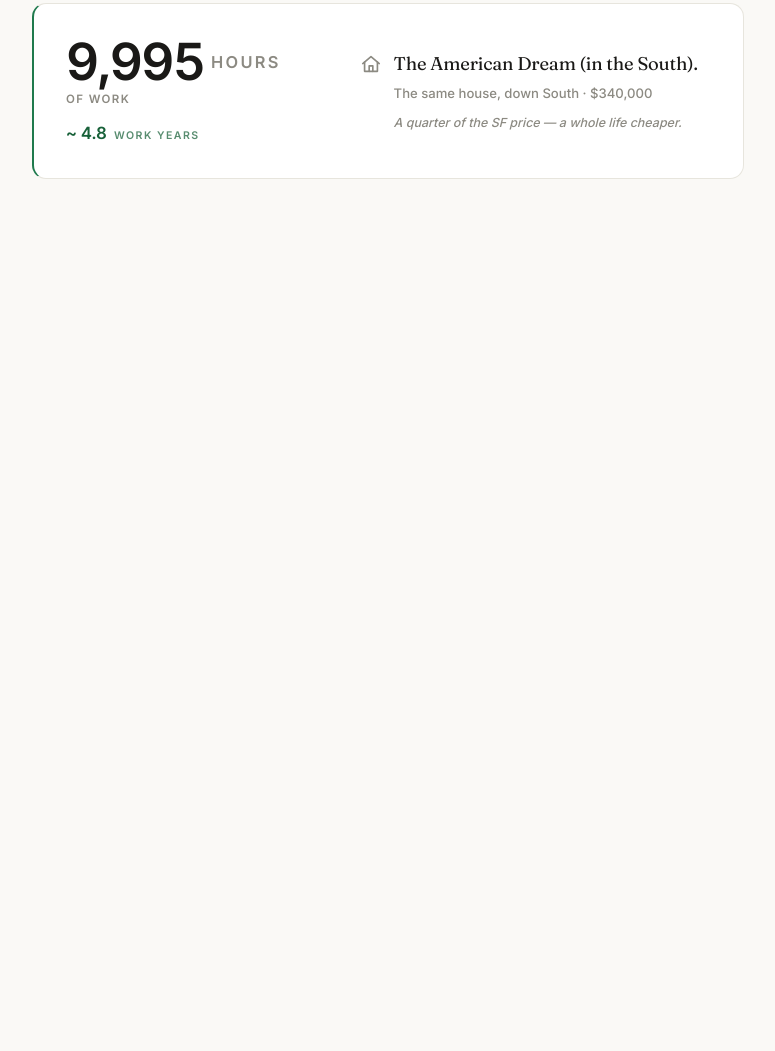
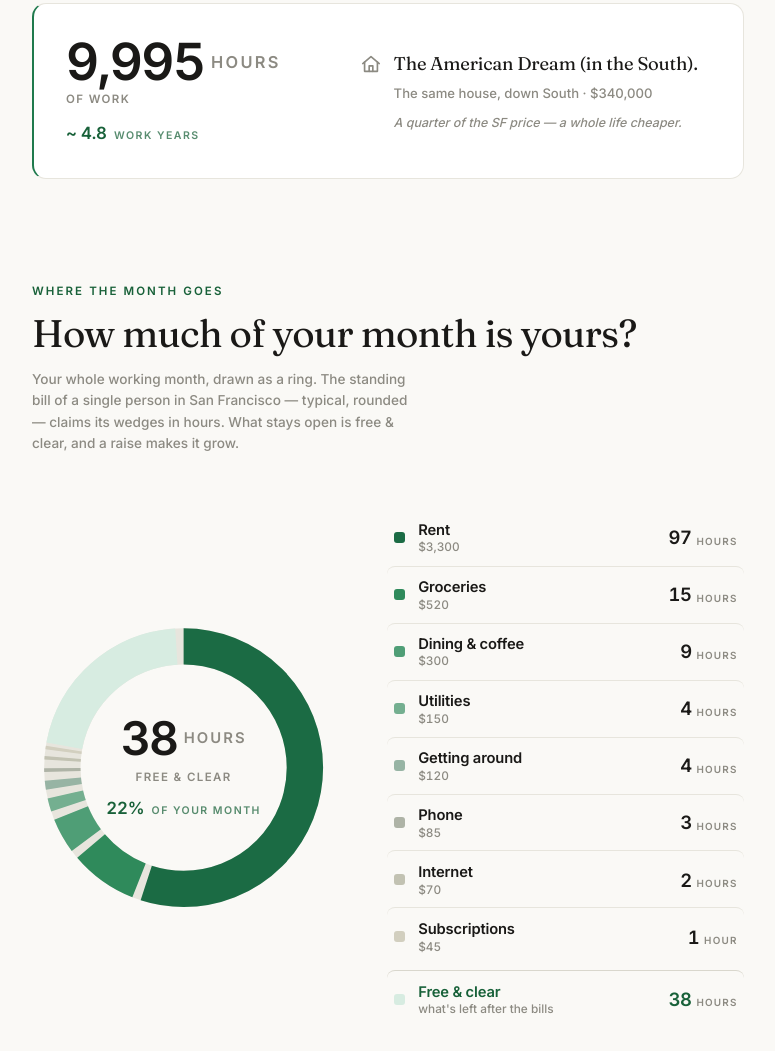
Before and after one commit to wu-json/money-is-time, a website with bundled scripts: page index.html in a window 1280 px wide. Shown: the part 4733-5784 px from the top of the page, without its empty margins (252-1027 px from the left). Before the commit the page ends 5040 px from the top, so only its background shows below. Built offline with nearby package versions, Linux system fonts and the light colour scheme.

Commit message:
feat: monthly breakdown donut — bills vs. free & clear time
A new section drawing the whole working month as a flat ring: the
standing SF bill (rent, groceries, utilities…) claims its wedges in
hours of work, and the open arc is your free & clear time. Wedges are
dollars ÷ after-tax wage, so the chart reshapes with pay — a raise
shrinks the bills and grows the open arc.

Co-Authored-By: Claude Opus 4.8 (1M context) <noreply@anthropic.com>

```diff
--- a/index.html
+++ b/index.html
@@ -68,6 +68,7 @@
     <main class="layout">
       <section id="controls" class="panel" aria-label="Your inputs"></section>
       <section id="items" aria-label="Goods as time"></section>
+      <section id="monthly" aria-label="A month, in hours"></section>
       <section
         id="comparison"
         class="panel"
--- /dev/null
+++ b/src/components/monthlySection.ts
@@ -0,0 +1,253 @@
+// A month of living, told in time. The whole ring is your working month — every
+// hour you clock in. The recurring SF bill (rent, groceries, utilities…) claims
+// its wedges in hours of work; what's left open is yours: free & clear.
+//
+// Unlike the goods cards, this chart *reshapes* with your pay. A category's hours
+// are its dollars ÷ your after-tax wage, so a raise shrinks every wedge and the
+// open arc — your free time — grows. That's the whole point made kinetic: earning
+// more doesn't just add dollars, it buys hours of your month back.
+
+import { el } from "../dom";
+import { effect } from "../store";
+import { tweenNumber } from "../tween";
+import { netHourlyWageUsd, schedule } from "../state";
+import { primaryTime, money } from "../format";
+import { MONTHLY_COSTS } from "../data/monthly";
+
+const reduceMotion = window.matchMedia(
+  "(prefers-reduced-motion: reduce)",
+).matches;
+
+// Donut geometry. R leaves room for the active wedge to thicken without clipping
+// the 200×200 viewBox. GAP is the hairline of track left between wedges.
+const R = 80;
+const SW = 24;
+const C = 2 * Math.PI * R;
+const GAP = 0.01; // as a fraction of the full ring
+
+const N = MONTHLY_COSTS.length;
+const FREE_I = N; // the "free & clear" remainder lives just past the categories
+
+// Work-minutes in an average month for a given week — the ring's full sweep.
+function monthMinutes(hoursPerWeek: number): number {
+  return hoursPerWeek > 0 ? ((hoursPerWeek * 52) / 12) * 60 : 0;
+}
+
+type Row = { node: HTMLButtonElement; val: HTMLElement; unit: HTMLElement };
+
+export function monthlySection(): HTMLElement {
+  // --- The figure: ring + the readout floating in its hole -----------------
+  // A faint track shows the full month; colored wedges are drawn onto it each
+  // frame, and the free wedge is a calm green that brightens when you ask for it.
+  const figure = el("div", "donut-figure");
+  const segMarkup = MONTHLY_COSTS.map(
+    (c, i) =>
+      `<circle class="donut-seg" data-i="${i}" cx="100" cy="100" r="${R}" ` +
+      `fill="none" stroke="${c.color}" stroke-width="${SW}" ` +
+      `stroke-dasharray="0 ${C.toFixed(2)}" stroke-dashoffset="0" ` +
+      `transform="rotate(-90 100 100)" />`,
+  ).join("");
+  const freeMarkup =
+    `<circle class="donut-seg donut-free" data-i="${FREE_I}" cx="100" cy="100" r="${R}" ` +
+    `fill="none" stroke-width="${SW}" stroke-dasharray="0 ${C.toFixed(2)}" ` +
+    `stroke-dashoffset="0" transform="rotate(-90 100 100)" />`;
+  figure.innerHTML =
+    `<svg class="donut-svg" viewBox="0 0 200 200" role="img" ` +
+    `aria-label="Your working month, split between bills and free time">` +
+    `<circle class="donut-track" cx="100" cy="100" r="${R}" fill="none" stroke-width="${SW}" />` +
+    `${segMarkup}${freeMarkup}</svg>`;
+  const allSegs = Array.from(
+    figure.querySelectorAll<SVGCircleElement>(".donut-seg"),
+  );
+  const essSegs = allSegs.slice(0, N);
+  const freeSeg = allSegs[FREE_I];
+
+  const centerVal = el("span", "item-time-value tabular");
+  const centerUnit = el("span", "item-time-unit");
+  const center = el("div", "item-time is-donut", centerVal, centerUnit);
+  const centerCap = el("p", "item-ofwork", "free & clear");
+  const share = el("p", "item-practice");
+  const shareVal = el("span", "item-practice-value tabular");
+  const shareUnit = el("span", "item-practice-unit");
+  share.append(shareVal, shareUnit);
+  figure.append(el("div", "donut-center", center, centerCap, share));
+
+  // --- The legend: one focusable row per category, then "free & clear" ------
+  function makeRow(name: string, detail: string, free = false): Row {
+    const swatch = el("span", `donut-swatch${free ? " is-free" : ""}`);
+    const val = el("span", "donut-row-value tabular");
+    const unit = el("span", "donut-row-unit");
+    const node = el(
+      "button",
+      `donut-row${free ? " is-freerow" : ""}`,
+      swatch,
+      el(
+        "span",
+        "donut-row-text",
+        el("span", "donut-row-name", name),
+        el("span", "donut-row-detail", detail),
+      ),
+      el("span", "donut-row-time", val, unit),
+    ) as HTMLButtonElement;
+    node.type = "button";
+    return { node, val, unit };
+  }
+  const rows: Row[] = MONTHLY_COSTS.map((c) =>
+    makeRow(c.name, money(c.monthlyUsd)),
+  );
+  MONTHLY_COSTS.forEach((c, i) => {
+    rows[i].node.querySelector<HTMLElement>(".donut-swatch")!.style.background =
+      c.color;
+  });
+  rows.push(makeRow("Free & clear", "what's left after the bills", true));
+  const legend = el("div", "donut-legend", ...rows.map((r) => r.node));
+
+  // --- Reactive numbers ----------------------------------------------------
+  // shown[i] = labor-minutes currently displayed for category i; we tween each
+  // from where it sits toward its target on every wage change. Free time and the
+  // ring geometry are *derived* from these every frame, so they morph along.
+  const shown = new Array<number>(N).fill(0);
+  let empty = true;
+  let hover: number | null = null;
+  let hpw = 0;
+
+  const freeMinutes = (): number => {
+    const month = monthMinutes(hpw);
+    const spent = shown.reduce((s, m) => s + m, 0);
+    return Math.max(0, month - spent);
+  };
+
+  // Redraw the ring from the live minutes: each wedge is its share of the month,
+  // clamped so they never spill past a full turn; the gap leaves the track to
+  // breathe between them. The leftover sweep is the free wedge.
+  function layout(): void {
+    const month = monthMinutes(hpw);
+    if (empty || month <= 0) {
+      for (const s of allSegs) s.setAttribute("stroke-dasharray", `0 ${C}`);
+      return;
+    }
+    let remaining = 1;
+    let cum = 0;
+    const draw = (seg: SVGCircleElement, frac: number) => {
+      const f = Math.max(0, Math.min(frac, remaining));
+      const arc = f > 0.0005 ? Math.max(2, (f - GAP) * C) : 0;
+      seg.setAttribute("stroke-dasharray", `${arc.toFixed(2)} ${(C - arc).toFixed(2)}`);
+      seg.setAttribute("stroke-dashoffset", `${(-cum * C).toFixed(2)}`);
+      cum += f;
+      remaining -= f;
+    };
+    for (let i = 0; i < N; i++) draw(essSegs[i], shown[i] / month);
+    draw(freeSeg, remaining); // whatever's left of the turn is free
+  }
+
+  function paint(): void {
+    if (empty) {
+      centerVal.textContent = "—";
+      centerUnit.textContent = "";
+      centerCap.textContent = "free & clear";
+      share.classList.add("is-hidden");
+      for (const r of rows) {
+        r.val.textContent = "—";
+        r.unit.textContent = "";
+      }
+      return;
+    }
+
+    const month = monthMinutes(hpw);
+    const free = freeMinutes();
+
+    const setTime = (r: Row, minutes: number) => {
+      const p = primaryTime(minutes);
+      r.val.textContent = p.value;
+      r.unit.textContent = ` ${p.unit}`;
+    };
+    for (let i = 0; i < N; i++) setTime(rows[i], shown[i]);
+    setTime(rows[FREE_I], free);
+
+    const idx = hover ?? FREE_I;
+    const minutes = idx === FREE_I ? free : shown[idx];
+    const p = primaryTime(minutes);
+    centerVal.textContent = p.value;
+    centerUnit.textContent = ` ${p.unit}`;
+    centerCap.textContent =
+      idx === FREE_I ? "free & clear" : MONTHLY_COSTS[idx].name;
+
+    const sharePct = month > 0 ? Math.round((minutes / month) * 100) : 0;
+    share.classList.remove("is-hidden");
+    shareVal.textContent = `${sharePct}%`;
+    shareUnit.textContent = "of your month";
+  }
+
+  // Highlight one wedge + its legend row (or clear, with null) and refocus the
+  // center on it.
+  function setActive(i: number | null): void {
+    hover = i;
+    figure.classList.toggle("is-hovering", i !== null);
+    allSegs.forEach((s, k) => s.classList.toggle("is-active", k === i));
+    rows.forEach((r, k) => r.node.classList.toggle("is-active", k === i));
+    paint();
+  }
+
+  const hoverBind = (i: number, node: Element) => {
+    node.addEventListener("mouseenter", () => setActive(i));
+    node.addEventListener("mouseleave", () => setActive(null));
+  };
+  allSegs.forEach((s, i) => hoverBind(i, s));
+  rows.forEach((r, i) => {
+    hoverBind(i, r.node);
+    r.node.addEventListener("focus", () => setActive(i));
+    r.node.addEventListener("blur", () => setActive(null));
+  });
+
+  let cancel: () => void = () => {};
+  effect(() => {
+    const wage = netHourlyWageUsd();
+    hpw = schedule().hoursPerWeek;
+    cancel();
+
+    if (wage <= 0 || hpw <= 0) {
+      empty = true;
+      shown.fill(0);
+      layout();
+      paint();
+      return;
+    }
+    empty = false;
+
+    const targets = MONTHLY_COSTS.map((c) => (c.monthlyUsd / wage) * 60);
+    const from = shown.slice();
+    const render = () => {
+      layout();
+      paint();
+    };
+
+    if (reduceMotion) {
+      for (let i = 0; i < N; i++) shown[i] = targets[i];
+      render();
+      return;
+    }
+    cancel = tweenNumber(0, 1, 620, (t) => {
+      for (let i = 0; i < N; i++) shown[i] = from[i] + (targets[i] - from[i]) * t;
+      render();
+    });
+  });
+
+  return el(
+    "div",
+    "monthly fade-in",
+    el(
+      "header",
+      "items-intro",
+      el("p", "items-eyebrow", "Where the month goes"),
+      el("h2", "items-title", "How much of your month is yours?"),
+      el(
+        "p",
+        "items-note",
+        "Your whole working month, drawn as a ring. The standing bill of a single person in " +
+          "San Francisco — typical, rounded — claims its wedges in hours. What stays open is free " +
+          "& clear, and a raise makes it grow.",
+      ),
+    ),
+    el("div", "donut-grid", figure, legend),
+  );
+}
--- /dev/null
+++ b/src/data/monthly.ts
@@ -0,0 +1,81 @@
+// The recurring monthly bill of living in San Francisco — a single person in a
+// 1-bedroom, cooking some, eating out some, keeping the lights on. Figures are
+// deliberately round, typical-not-precise estimates; the point is the *shape* of
+// a month, not a budgeting tool. Ordered largest → smallest so the donut reads
+// clockwise from the slice that swallows everything: rent.
+//
+// Colors walk one disciplined ramp — deep accent green down to warm stone — so
+// the chart stays monochromatic and flat, and the eye reads "biggest = greenest"
+// without a key.
+
+export type MonthlyCost = {
+  id: string;
+  name: string;
+  detail: string; // the small descriptor under the name
+  monthlyUsd: number;
+  color: string;
+};
+
+export const MONTHLY_COSTS: MonthlyCost[] = [
+  {
+    id: "rent",
+    name: "Rent",
+    detail: "a 1-bedroom in the city",
+    monthlyUsd: 3300,
+    color: "#1b6b44",
+  },
+  {
+    id: "groceries",
+    name: "Groceries",
+    detail: "cooking at home",
+    monthlyUsd: 520,
+    color: "#2f8a5b",
+  },
+  {
+    id: "dining",
+    name: "Dining & coffee",
+    detail: "meals out, the daily latte",
+    monthlyUsd: 300,
+    color: "#4f9e76",
+  },
+  {
+    id: "utilities",
+    name: "Utilities",
+    detail: "power, gas, water, trash",
+    monthlyUsd: 150,
+    color: "#74af90",
+  },
+  {
+    id: "transit",
+    name: "Getting around",
+    detail: "Clipper pass, the odd Lyft",
+    monthlyUsd: 120,
+    color: "#97b4a4",
+  },
+  {
+    id: "phone",
+    name: "Phone",
+    detail: "plan plus a slice of the device",
+    monthlyUsd: 85,
+    color: "#aeb3a6",
+  },
+  {
+    id: "internet",
+    name: "Internet",
+    detail: "home Wi-Fi",
+    monthlyUsd: 70,
+    color: "#c2c2b2",
+  },
+  {
+    id: "subscriptions",
+    name: "Subscriptions",
+    detail: "the streaming stack",
+    monthlyUsd: 45,
+    color: "#d2cfbf",
+  },
+];
+
+export const MONTHLY_TOTAL_USD = MONTHLY_COSTS.reduce(
+  (sum, c) => sum + c.monthlyUsd,
+  0,
+);
--- a/src/main.ts
+++ b/src/main.ts
@@ -5,6 +5,7 @@ import { el } from "./dom";
 import { salaryInput } from "./components/salaryInput";
 import { scheduleSelector } from "./components/scheduleSelector";
 import { itemsSection } from "./components/itemsSection";
+import { monthlySection } from "./components/monthlySection";
 
 function mountControls(): void {
   const controls = document.querySelector<HTMLElement>("#controls");
@@ -22,6 +23,12 @@ function mountItems(): void {
   if (!items) return;
   items.append(itemsSection());
   revealOnScroll(items);
+}
+
+function mountMonthly(): void {
+  const monthly = document.querySelector<HTMLElement>("#monthly");
+  if (!monthly) return;
+  monthly.append(monthlySection());
 }
 
 // Fade each card up as it scrolls into view. Done before first paint (the class
@@ -48,3 +55,4 @@ function revealOnScroll(root: HTMLElement): void {
 
 mountControls();
 mountItems();
+mountMonthly();
--- a/src/styles.css
+++ b/src/styles.css
@@ -972,6 +972,215 @@ body {
   }
 }
 
+/* A month, in hours — the donut breakdown ================================== */
+.monthly {
+  display: flex;
+  flex-direction: column;
+  gap: clamp(1.75rem, 4vw, 2.5rem);
+}
+
+.donut-grid {
+  display: grid;
+  grid-template-columns: minmax(0, 0.85fr) minmax(0, 1fr);
+  align-items: center;
+  gap: clamp(1.75rem, 5vw, 3.25rem);
+}
+
+/* The ring + the readout floating in its hole. */
+.donut-figure {
+  position: relative;
+  width: 100%;
+  max-width: 320px;
+  margin-inline: auto;
+  aspect-ratio: 1;
+}
+
+.donut-svg {
+  width: 100%;
+  height: 100%;
+  display: block;
+  overflow: visible;
+}
+
+.donut-track {
+  stroke: var(--hairline);
+}
+
+.donut-seg {
+  cursor: pointer;
+  transition:
+    stroke-width var(--dur) var(--ease),
+    opacity var(--dur) var(--ease),
+    stroke var(--dur) var(--ease);
+}
+
+/* The open part of the month — your free time — sits in a calm, paler green than
+   any bill, so it reads as breathing room, not another expense. */
+.donut-free {
+  stroke: #d7ece1;
+}
+
+/* On hover the rest of the ring recedes and the chosen wedge thickens; the free
+   wedge also deepens so "this is yours" lights up. */
+.donut-figure.is-hovering .donut-seg {
+  opacity: 0.32;
+}
+
+.donut-figure.is-hovering .donut-seg.is-active {
+  opacity: 1;
+  stroke-width: 31;
+}
+
+.donut-free.is-active {
+  stroke: #b4ddc8;
+}
+
+.donut-center {
+  position: absolute;
+  inset: 0;
+  display: flex;
+  flex-direction: column;
+  align-items: center;
+  justify-content: center;
+  text-align: center;
+  pointer-events: none;
+  padding: 0 18%;
+}
+
+.item-time.is-donut {
+  justify-content: center;
+  font-size: clamp(2.1rem, 8vw, 2.9rem);
+}
+
+.donut-center .item-ofwork {
+  margin-top: 0.45rem;
+}
+
+.donut-center .item-practice {
+  margin-top: 0.55rem;
+}
+
+/* Legend — one quiet, focusable row per category. */
+.donut-legend {
+  display: flex;
+  flex-direction: column;
+}
+
+.donut-row {
+  display: flex;
+  align-items: center;
+  gap: 0.85rem;
+  width: 100%;
+  padding: 0.7rem 0.4rem;
+  background: transparent;
+  border: 0;
+  border-top: 1px solid var(--hairline);
+  font-family: var(--font-sans);
+  text-align: left;
+  color: var(--ink);
+  cursor: pointer;
+  border-radius: 8px;
+  transition:
+    background var(--dur) var(--ease),
+    opacity var(--dur) var(--ease);
+}
+
+.donut-row:first-child {
+  border-top: 0;
+}
+
+.donut-row:hover,
+.donut-row.is-active {
+  background: var(--sink);
+}
+
+.donut-row:focus-visible {
+  outline: 2px solid var(--accent);
+  outline-offset: -2px;
+}
+
+.donut-swatch {
+  flex: none;
+  width: 11px;
+  height: 11px;
+  border-radius: 3px;
+}
+
+.donut-swatch.is-free {
+  background: #d7ece1;
+}
+
+/* "Free & clear" reads as the payoff line: a hairline above it, the name in the
+   accent green. */
+.donut-row.is-freerow {
+  margin-top: 0.35rem;
+  border-top: 1px solid var(--hairline-2);
+}
+
+.donut-row.is-freerow .donut-row-name {
+  color: var(--accent-ink);
+}
+
+.donut-row.is-freerow .donut-row-value {
+  color: var(--accent-ink);
+}
+
+.donut-row-text {
+  display: flex;
+  flex-direction: column;
+  gap: 0.1rem;
+  min-width: 0;
+  flex: 1;
+}
+
+.donut-row-name {
+  font-size: 0.92rem;
+  font-weight: 600;
+  letter-spacing: -0.01em;
+  color: var(--ink);
+}
+
+.donut-row-detail {
+  font-size: 0.74rem;
+  font-weight: 500;
+  color: var(--muted);
+  font-variant-numeric: tabular-nums;
+}
+
+.donut-row-time {
+  flex: none;
+  display: inline-flex;
+  align-items: baseline;
+  gap: 0.3rem;
+  font-variant-numeric: tabular-nums;
+}
+
+.donut-row-value {
+  font-size: 1.15rem;
+  font-weight: 600;
+  letter-spacing: -0.02em;
+  color: var(--ink);
+}
+
+.donut-row-unit {
+  font-size: 0.62rem;
+  font-weight: 600;
+  letter-spacing: 0.12em;
+  text-transform: uppercase;
+  color: var(--muted);
+}
+
+@media (max-width: 620px) {
+  .donut-grid {
+    grid-template-columns: 1fr;
+    gap: clamp(1.5rem, 6vw, 2.25rem);
+  }
+
+  .donut-figure {
+    max-width: 280px;
+  }
+}
+
 /* Utilities ---------------------------------------------------------------- */
 .fade-in {
   animation: fade-in var(--dur) var(--ease) both;
```
